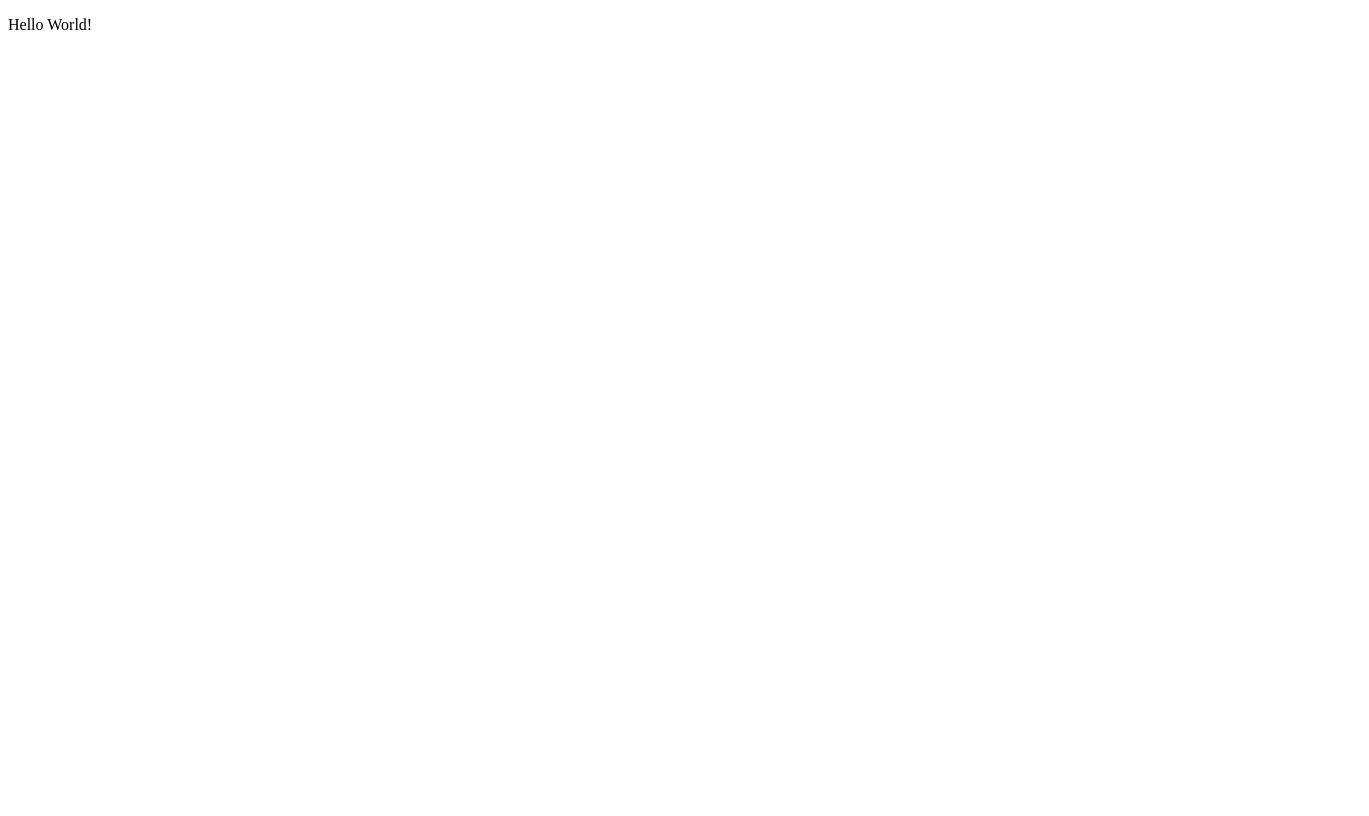
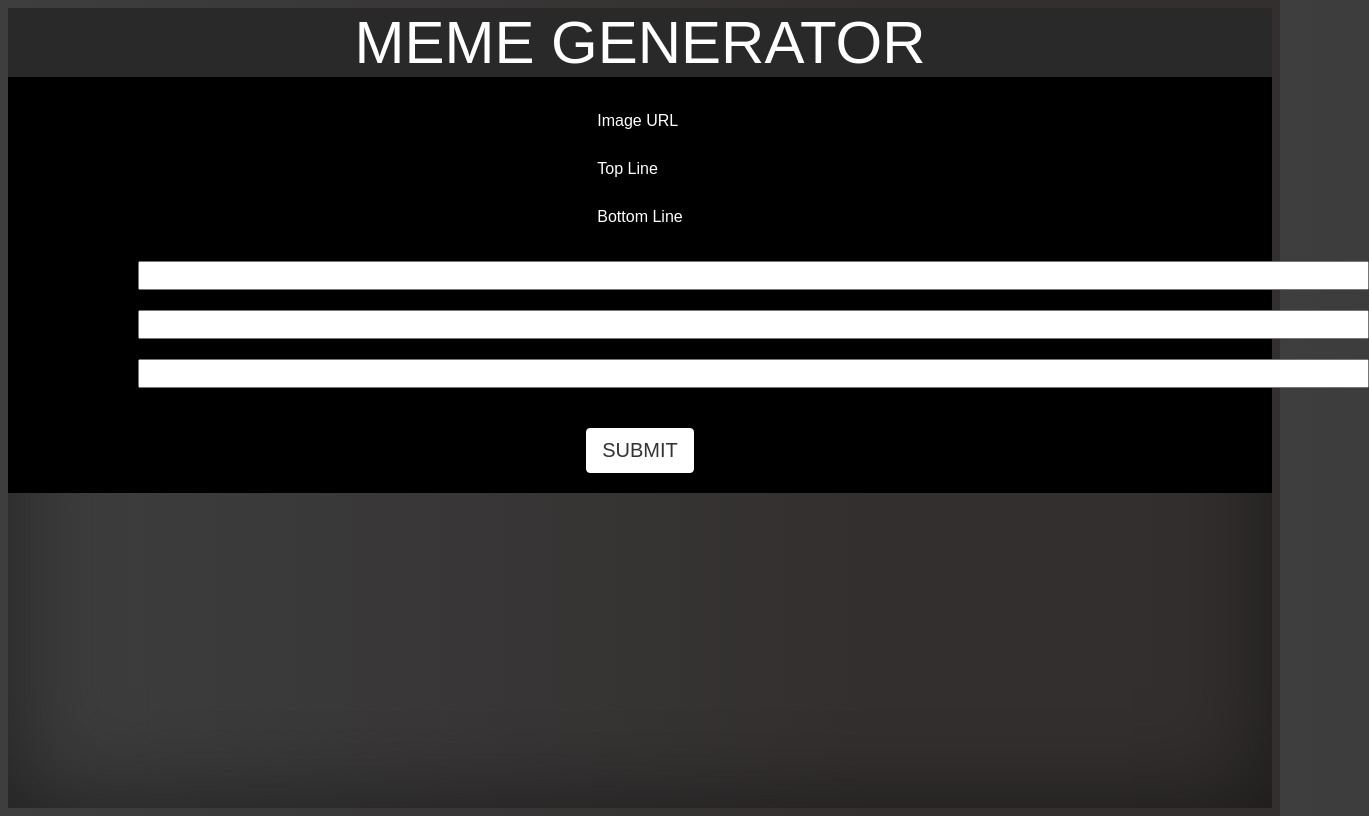
Before and after one commit to mackcooper1408/meme-generator, a plain HTML site: page index.html in a window 1280 px wide. Shown: the whole page, 1369 px wide, since content can reach past the window. Drawn offline with Linux system fonts and the light colour scheme.

Commit message:
Main Imagery

```diff
--- a/index.html
+++ b/index.html
@@ -4,10 +4,54 @@
     <meta charset="UTF-8">
     <meta name="viewport" content="width=device-width, initial-scale=1.0">
     <title>Document</title>
+
+    <link rel="stylesheet" href="style.css">
 </head>
 <body>
 
-    <p>Hello World!</p>
+    <div class="wrapper">
 
+        <div class="title">
+            <head>MEME GENERATOR</head>
+        </div>
+
+        <div class="meme-details">
+            <form action="#">
+                <!--<div class="image-url">
+                    <label for="image_url">Image URL</label>
+                    <input type="text" id="image_url">
+                </div>
+                <div class="top-line">
+                    <label for="top_line">Top Line</label>
+                    <input type="text" id="top_line">
+                </div>
+                <div class="bottom-line">
+                    <label for="bottom_line">Bottom Line</label>
+                    <input type="text" id="bottom-line">
+                </div>-->
+
+                <div class="labels">
+                    <label for="image_url">Image URL</label>
+                    <label for="top_line">Top Line</label>
+                    <label for="bottom_line">Bottom Line</label>
+                </div>
+                <div class="inputs">
+                    <input type="text" id="image_url"  maxlength="100" size="150">
+                    <input type="text" id="top_line" maxlength="100" size="150">
+                    <input type="text" id="bottom-line" maxlength="100" size="150">
+                </div>
+
+                <div class="break"></div>
+
+                <div class="submit-button">
+                    <input type="submit" value="SUBMIT" class="button">
+                </div>
+
+            </form>
+        </div>
+
+    </div>
+
+    <script src="meme.js"></script>
 </body>
 </html>
--- a/style.css
+++ b/style.css
@@ -0,0 +1,101 @@
+/* General */
+
+html, body {
+    color: white;
+    font-family: Arial, Helvetica, sans-serif;
+    background: rgb(62,62,62);
+    background: -moz-linear-gradient(90deg, rgba(62,62,62,1) 0%, rgba(51,47,47,1) 68%);
+    background: -webkit-linear-gradient(90deg, rgba(62,62,62,1) 0%, rgba(51,47,47,1) 68%);
+    background: linear-gradient(90deg, rgba(62,62,62,1) 0%, rgba(51,47,47,1) 68%);
+    filter: progid:DXImageTransform.Microsoft.gradient(startColorstr="#3e3e3e",endColorstr="#332f2f",GradientType=1);
+}
+
+/* Header */
+
+.wrapper {
+    margin-left: auto;
+    margin-right: auto;
+    width: 100%;
+    height: 100%;
+    min-height: 100vh;
+    -webkit-box-shadow: inset 0 0 100px rgba(0, 0, 0, .5);
+    box-shadow: inset 0 0 100px rgba(0, 0, 0, .5);
+}
+
+.title {
+    margin-left: auto;
+    margin-right: auto;
+    text-align: center;
+    font-size: 60px;
+    background: rgb(41, 41, 41);
+}
+
+/* Form */
+
+.meme-details {
+    margin-left: auto;
+    margin-right: auto;
+    padding: 10px;
+    background-color: black;
+}
+
+.meme-details > form {
+    display: flex;
+    flex-direction: row;
+    justify-content: space-evenly;
+    flex-wrap: wrap;
+    margin: 0px 20px;
+}
+
+/*.image-url,
+.top-line,
+.bottom-line {
+    margin: 10px 3px;
+}
+
+
+.image-url > input,
+.top-line > input,
+.bottom-line > input {
+    margin-left: 50px;
+}*/
+
+
+.labels, .inputs {
+    display: flex;
+    flex-direction: column;
+    justify-content: space-between;
+    padding-top: 10px;
+}
+
+label, input {
+    padding: 5px;
+    margin: 10px 0px;
+}
+
+.inputs {
+    margin-left: 100px;
+}
+
+.break {
+    flex-basis: 100%;
+    height: 0;
+}
+
+.submit-button {
+    margin-top: 20px;
+    align-self: center;
+    justify-self: flex-end;
+}
+
+/* Button Style */
+
+.button {
+    color: #333;
+    text-shadow: none; /* Prevent inheritance from `body` */
+    font-size: 20px;
+    background-color: #fff;
+    border: 1px solid #fff;
+    border-radius: 4px;
+    padding: 10px 15px;
+}
```
Also changed, not shown: meme.js (added).
